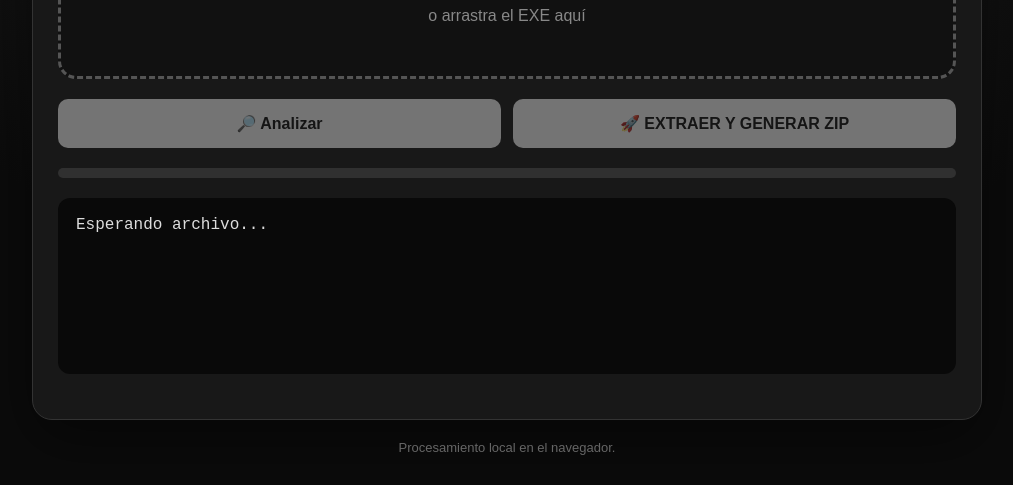
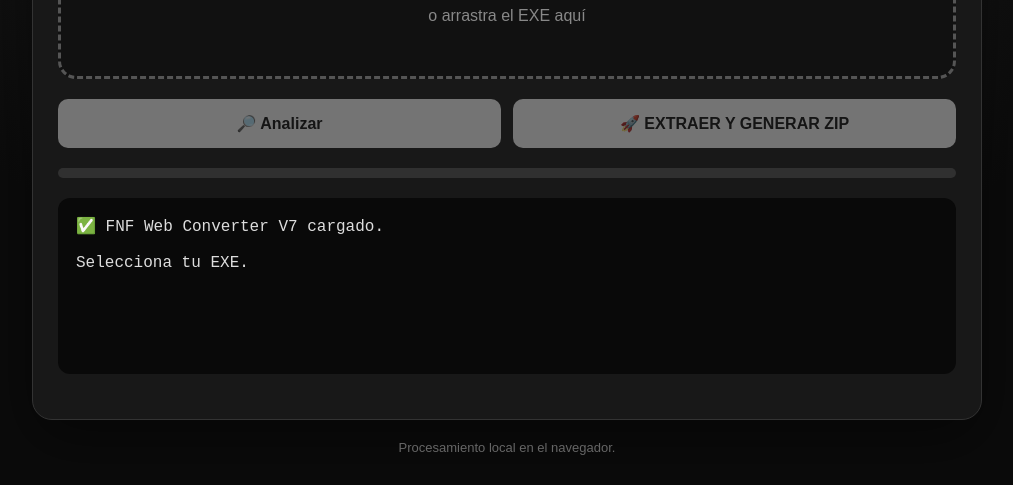
Before and after one commit to mariojr1317/Missa-Mod-V3-in-web, a plain HTML site: page index.html in a window 1280 px wide. Shown: the part 410-895 px from the top of the page, without its empty margins (133-1146 px from the left). Drawn offline with Linux system fonts and the light colour scheme.

Commit message:
Add status messages for JavaScript loading

```diff
--- a/index.html
+++ b/index.html
@@ -88,7 +88,23 @@
 
 </div>
 
-<script src="converter.js"></script>
+<script>
+    document.getElementById("status").textContent =
+        "✅ JavaScript de la página funciona.\n\nCargando conversor...";
+
+    window.addEventListener("error", function (event) {
+        document.getElementById("status").textContent =
+            "❌ ERROR EN CONVERTER.JS:\n\n" +
+            event.message;
+    });
+</script>
+
+<script src="./converter.js?v=7"></script>
+
+<script>
+    document.getElementById("status").textContent =
+        "✅ FNF Web Converter V7 cargado.\n\nSelecciona tu EXE.";
+</script>
 
 </body>
 </html>
```
